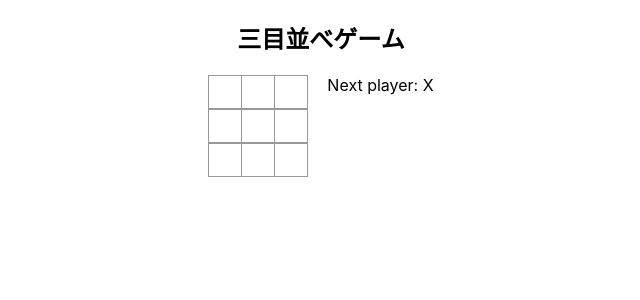
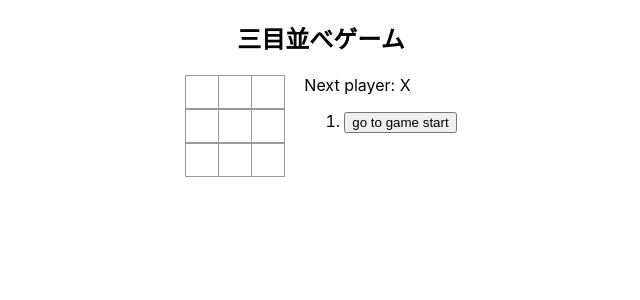
Before and after one commit to koh97222/react-todos, a React (Create React App) app in the folder front/my-app/: page /tictactoe in a window 1280 px wide. Shown: the top 300 px of the page, without its empty margins (319-959 px from the left). Built offline with nearby package versions, Linux system fonts and the light colour scheme.

Commit message:
タイムトラベルの実装

```diff
--- a/front/my-app/src/components/Game.tsx
+++ b/front/my-app/src/components/Game.tsx
@@ -6,7 +6,8 @@ export const Game = () => {
   const classes = UseStyle();
   const [history, setHistory] = useState([{ squares: Array(9).fill(null) }]);
   const [xIsNext, setXIsNext] = useState(true);
-  const current = history[history.length - 1];
+  const [stepNumber, setStepNumber] = useState(0);
+  const current = history[stepNumber];
 
   const winner = CalculateWinner(current.squares);
   let status;
@@ -15,6 +16,20 @@ export const Game = () => {
   } else {
     status = "Next player: " + (xIsNext ? "X" : "◯");
   }
+
+  const jumpTo = (step: number) => {
+    setStepNumber(step);
+    setXIsNext(step % 2 === 0);
+  };
+
+  const moves = history.map((_, move) => {
+    const desc = move ? "Go to move #" + move : "go to game start";
+    return (
+      <li key={move}>
+        <button onClick={() => jumpTo(move)}>{desc}</button>
+      </li>
+    );
+  });
 
   const handleClick = (i: number) => {
     // 現在の配列を直接変更する代わりに、
@@ -25,15 +40,18 @@ export const Game = () => {
     // 直接的なデータのミューテートを避けることで、ゲームの以前のヒストリをそのまま保って後で再利用することができるようになります。
     // 2.変更の検出がしやすい
     // 参照が変わるから。
-    //
+
+    const tmpHistory = history.slice(0, stepNumber + 1);
     const squares = current.squares.slice();
     if (CalculateWinner(squares) || squares[i]) {
       return;
     }
     squares[i] = xIsNext ? "X" : "◯";
-    setHistory(history.concat({ squares: squares }));
+    setStepNumber(tmpHistory.length);
+    setHistory(tmpHistory.concat({ squares: squares }));
     setXIsNext(!xIsNext);
   };
+
   return (
     <div className={classes.game}>
       <div className="game-board">
@@ -46,7 +64,7 @@ export const Game = () => {
       </div>
       <div className={classes.gameInfo}>
         <div>{status}</div>
-        <ol>{/* TODO */}</ol>
+        <ol>{moves}</ol>
       </div>
     </div>
   );
```
